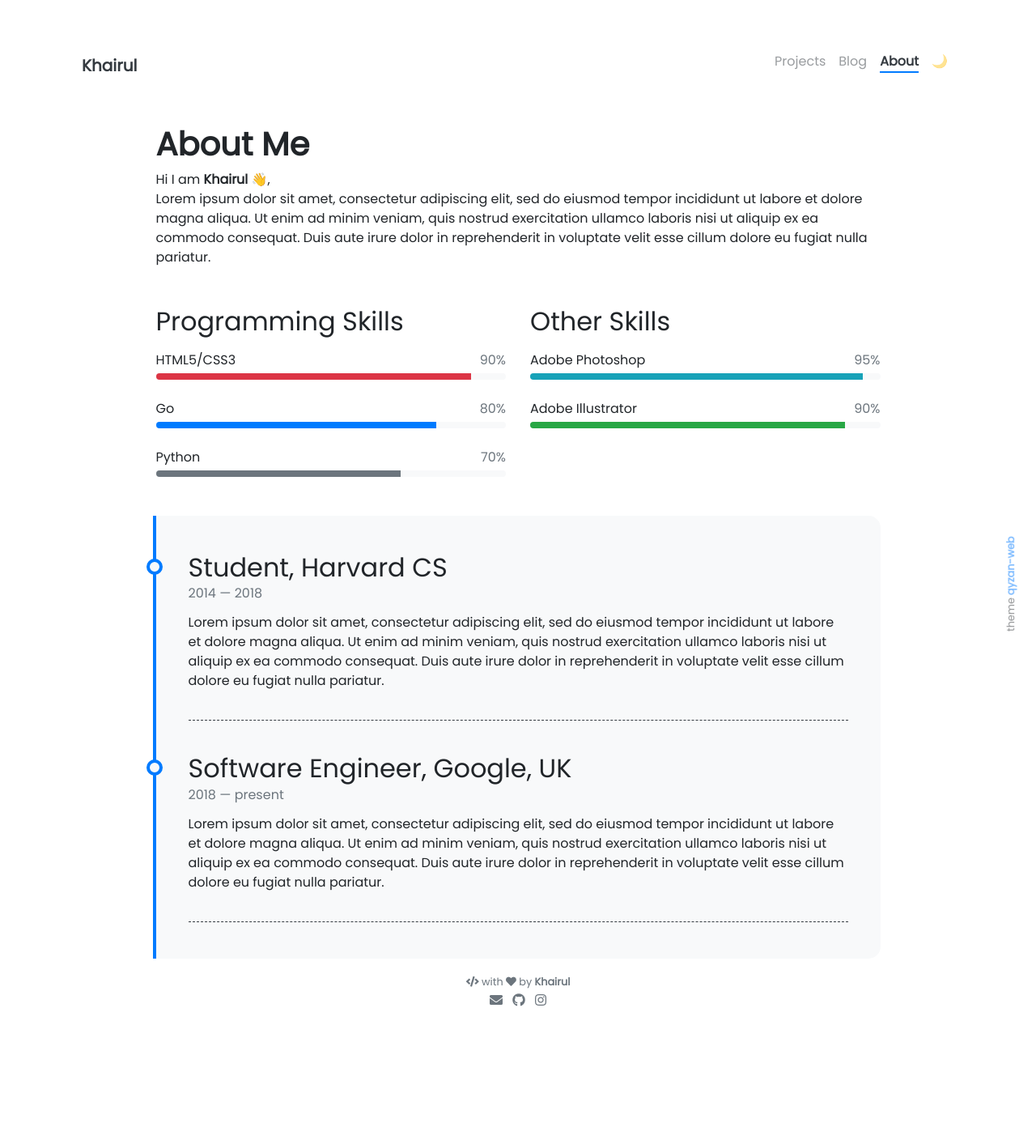
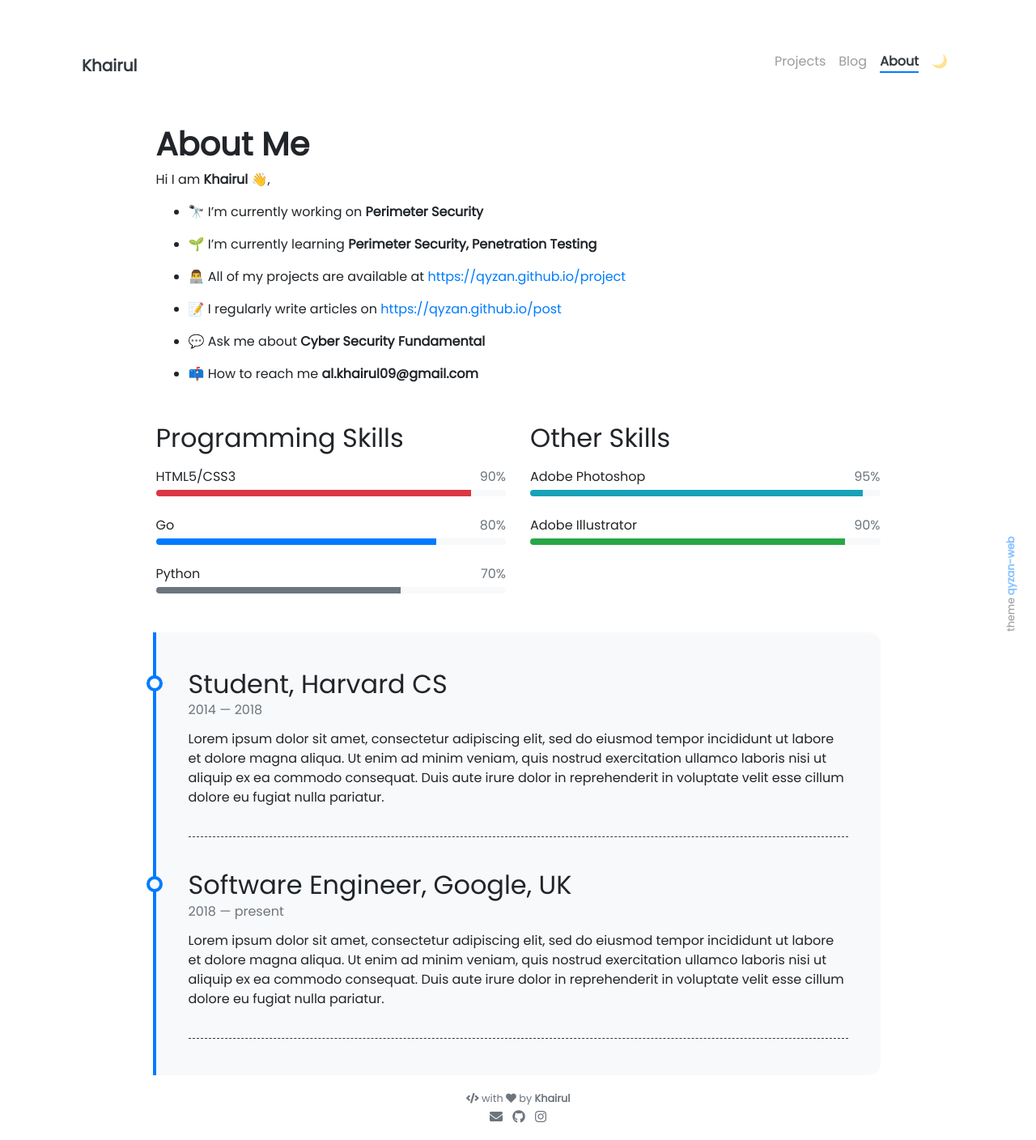
Before and after one commit to qyzan/qyzan-web, a Jekyll site: the page built from pages/about.md, in a window 1280 px wide. Shown: the whole page at 81% size. Built offline with Jekyll 4.4.1, drawn with Linux system fonts in a browser that asks for light colours; nearby versions of some CDN libraries; emoji names are drawn with the system emoji font; before the commit the page ends 1264 px from its top, so only the background shows below that.

Commit message:
Update about.md

```diff
--- a/pages/about.md
+++ b/pages/about.md
@@ -8,7 +8,18 @@ weight: 3
 # **About Me**
 
 Hi I am **{{ site.author.name }}** :wave:,<br>
-Lorem ipsum dolor sit amet, consectetur adipiscing elit, sed do eiusmod tempor incididunt ut labore et dolore magna aliqua. Ut enim ad minim veniam, quis nostrud exercitation ullamco laboris nisi ut aliquip ex ea commodo consequat. Duis aute irure dolor in reprehenderit in voluptate velit esse cillum dolore eu fugiat nulla pariatur.
+
+- 🔭 I’m currently working on **Perimeter Security**
+
+- 🌱 I’m currently learning **Perimeter Security, Penetration Testing**
+
+- 👨‍💻 All of my projects are available at [https://qyzan.github.io/project](https://qyzan.github.io/qyzan-web/projects/)
+
+- 📝 I regularly write articles on [https://qyzan.github.io/post](https://qyzan.github.io/qyzan-web/blog)
+
+- 💬 Ask me about **Cyber Security Fundamental**
+
+- 📫 How to reach me **al.khairul09@gmail.com**
 
 <div class="row">
 {% include about/skills.html title="Programming Skills" source=site.data.programming-skills %}
```
